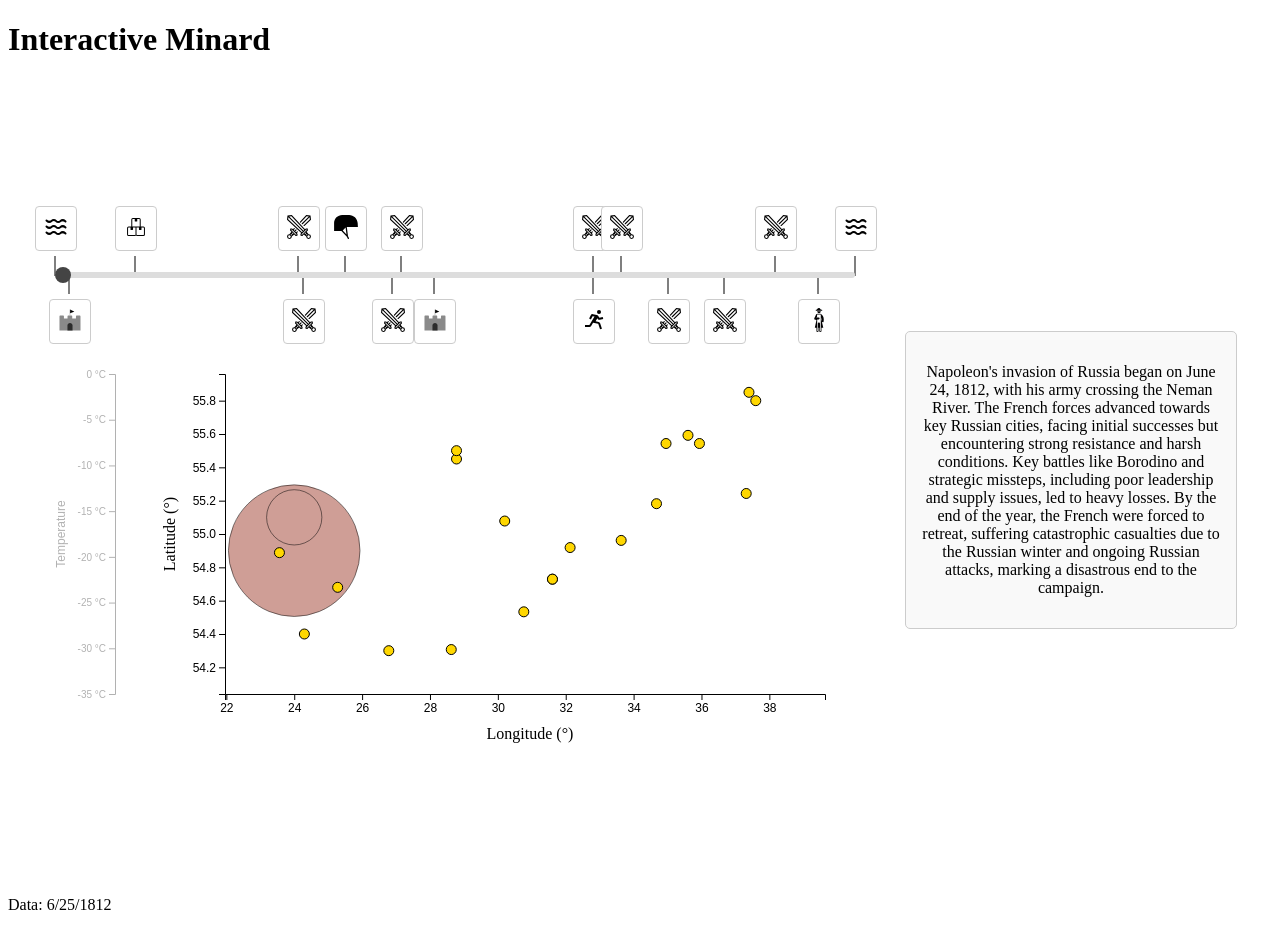
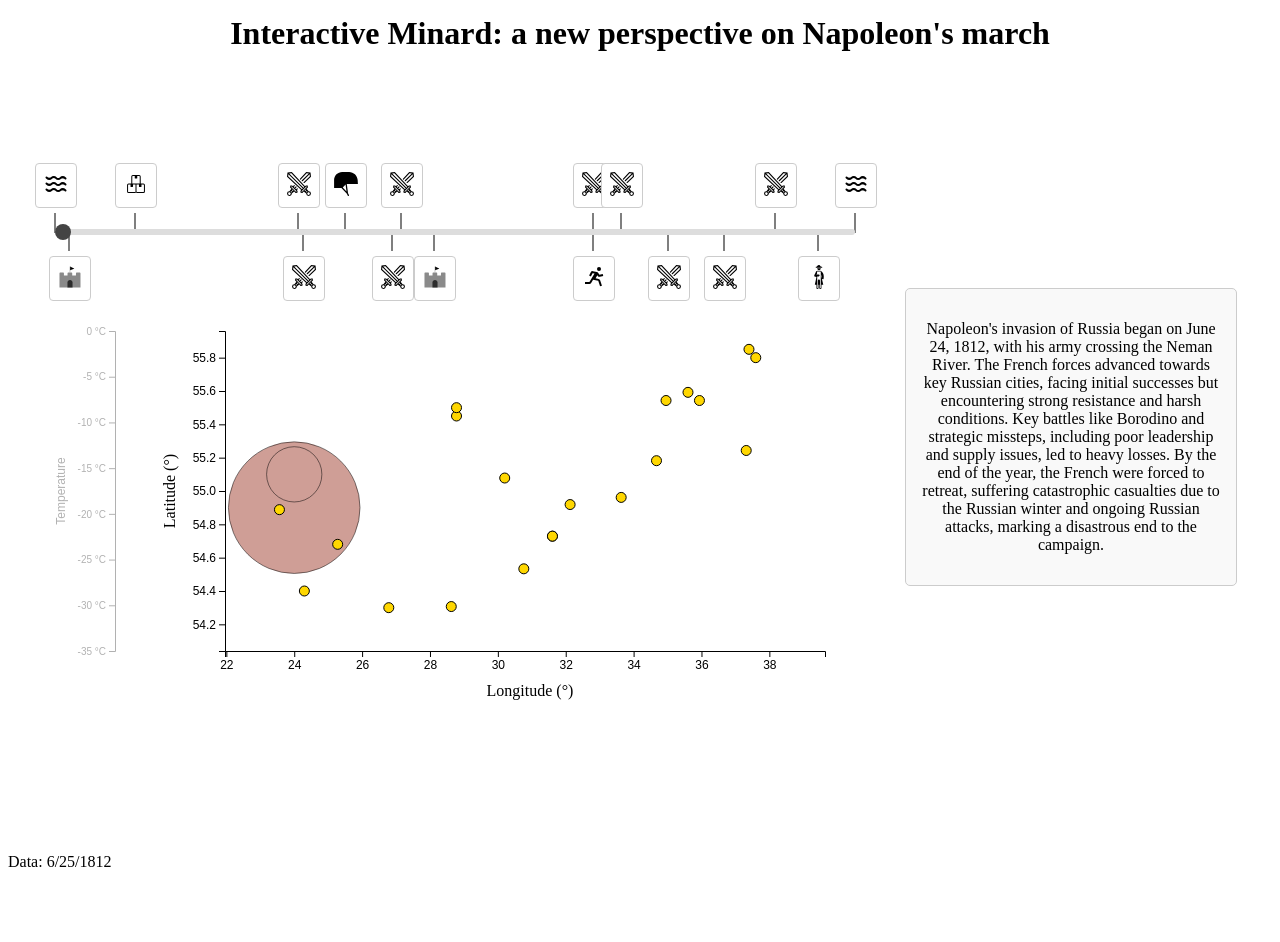
Before and after one commit to FGV-VIS-2025/tarefa-4-interactive_minard, a SvelteKit app: page / in a window 1280 px wide. After the commit the page ends 899 px from the top, so only its background shows below. Built offline with nearby package versions, Linux system fonts and the light colour scheme.

Commit message:
Ajustes no título

```diff
--- a/src/routes/+page.svelte
+++ b/src/routes/+page.svelte
@@ -209,26 +209,7 @@
 
 </script>
 
-<h1>Interactive Minard</h1>
-<!-- <Timebar
-    events={eventInfo}
-    minTime={minTime}
-    maxTime={maxTime}
-    currentTime={currentTime}
-    chartWidth={chartWidth}
-    on:eventclick={handleEventClick}
-    on:timeupdate={handleTimeUpdate}
-/> -->
-<!-- Gráfico -->
-<!-- <div class="chart-container">
-    <!-- Gráfico -->
-    <!-- <svg bind:this={svgElement} id="chart" width="800" height="500">
-        <TemperatureBar {svgElement} data={interpolatedData} {x} {y} />
-    </svg>
-
-    <!-- Add the Description component -->
-    <!-- <Description {selectedEvent} {eventInfo} />
-</div> -->
+<h1>Interactive Minard: a new perspective on Napoleon's march</h1>
 
 <div class = "main-container">
     <div class = "chart-container">
@@ -255,10 +236,8 @@
     </div>
 </div>
 
+<p>Data: {new Date(currentTime).toLocaleDateString()}</p>
 
-<!-- Time scroller -->
-<!-- <input type="range" min={minTime} max={maxTime} step={1} bind:value={currentTime} style="width: {chartWidth}px;"/> -->
-<p>Data: {new Date(currentTime).toLocaleDateString()}</p>
 
 <style>
     .main-container {
@@ -296,4 +275,10 @@
         max-width: 100%;  /* Garante que a largura não ultrapasse 100% */
         box-sizing: border-box;  /* Inclui o padding na largura total */
     }
+
+    h1 {
+        margin-bottom: -15px;
+        margin-top: 15px;
+        text-align: center;
+    }
 </style>
```
